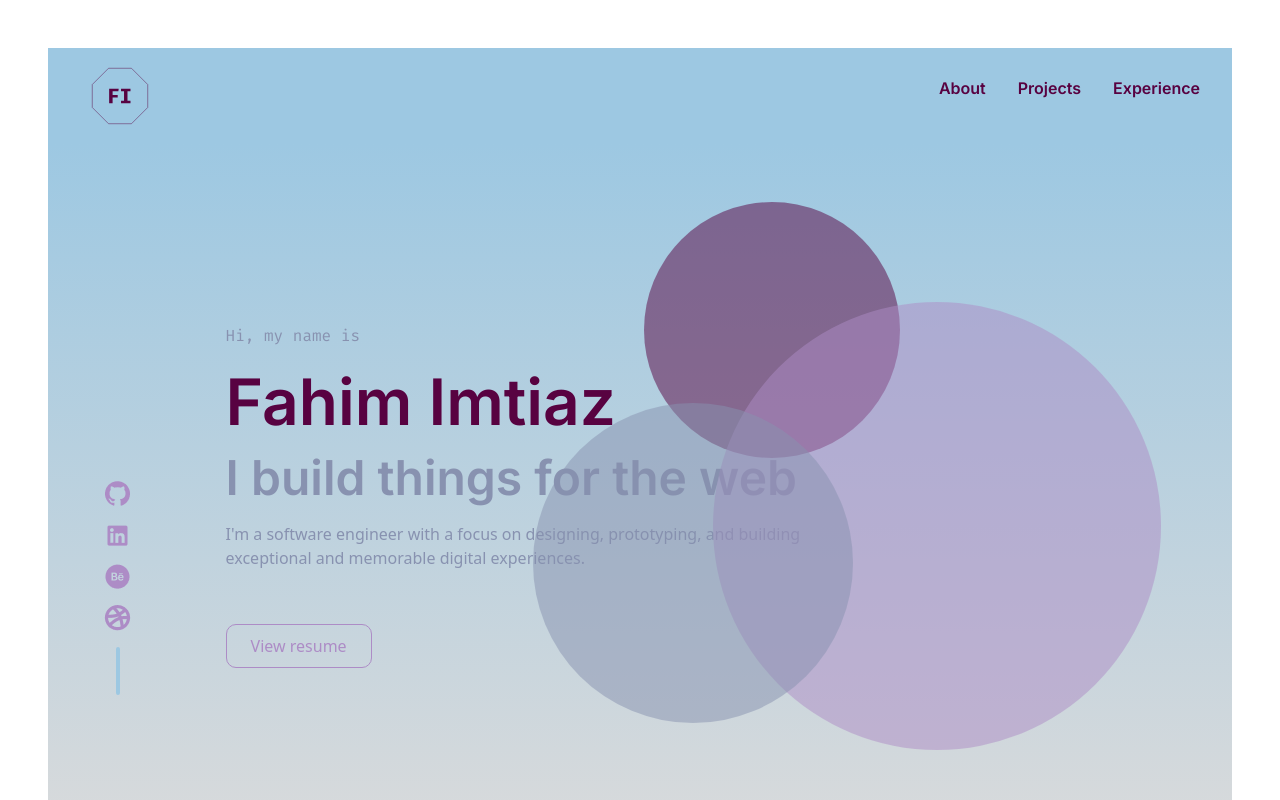
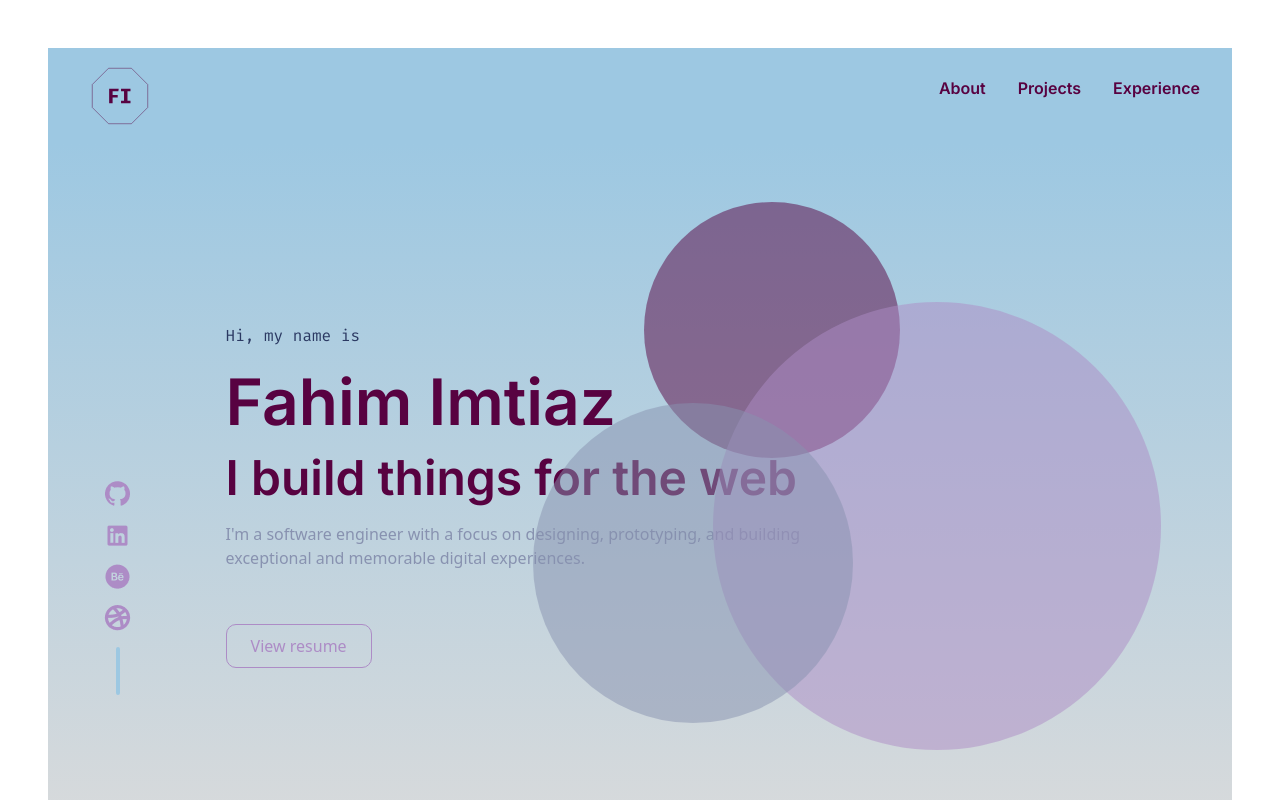
Before and after one commit to whichfahim/personal-portfolio, a React (Vite) app: page / in a window 1280 px wide. Shown: the top 800 px of the page. Built offline with nearby package versions, Linux system fonts and the light colour scheme.

Commit message:
main | added more colour variables for better contrast & accessibility

```diff
--- a/src/css/styles.css
+++ b/src/css/styles.css
@@ -161,7 +161,7 @@ body {
   left: 15%; }
 
 .heading-super {
-  color: #8892b0;
+  color: #2B3962;
   font-family: "Fira Code", sans-serif; }
 
 .heading-main--title {
@@ -171,7 +171,7 @@ body {
   font-weight: 600; }
 
 .heading-main--subtitle {
-  color: #8892b0;
+  color: #580241;
   font-size: 3rem;
   font-family: "Inter", sans-serif;
   font-weight: 600;
@@ -288,6 +288,13 @@ body {
   top: 60%;
   z-index: 10; }
   @media (max-width: 56.25em) {
+    .socials__icon {
+      transform: scale(0.9);
+      -webkit-transform: scale(0.9);
+      -moz-transform: scale(0.9);
+      -ms-transform: scale(0.9);
+      -o-transform: scale(0.9); } }
+  @media (max-width: 37.5em) {
     .socials__icon {
       transform: scale(0.75);
       -webkit-transform: scale(0.75);
--- a/src/sass/sections/Header.scss
+++ b/src/sass/sections/Header.scss
@@ -20,7 +20,7 @@
 }
 
 .heading-super {
-  color: $color-grey;
+  color: $color-grey-dark;
   font-family: "Fira Code", sans-serif;
 }
 
@@ -32,7 +32,7 @@
 }
 
 .heading-main--subtitle {
-  color: #8892b0;
+  color: $color-primary;
   font-size: 3rem;
   font-family: "Inter", sans-serif;
   font-weight: 600;
@@ -165,6 +165,16 @@
 
   @include respond(tab-port) {
     &__icon {
+      transform: scale(0.9);
+      -webkit-transform: scale(0.9);
+      -moz-transform: scale(0.9);
+      -ms-transform: scale(0.9);
+      -o-transform: scale(0.9);
+    }
+  }
+
+  @include respond(phone) {
+    &__icon {
       transform: scale(0.75);
       -webkit-transform: scale(0.75);
       -moz-transform: scale(0.75);
```
Also changed, not shown: src/sass/abstract/__variables.scss (+13 -0 lines).
